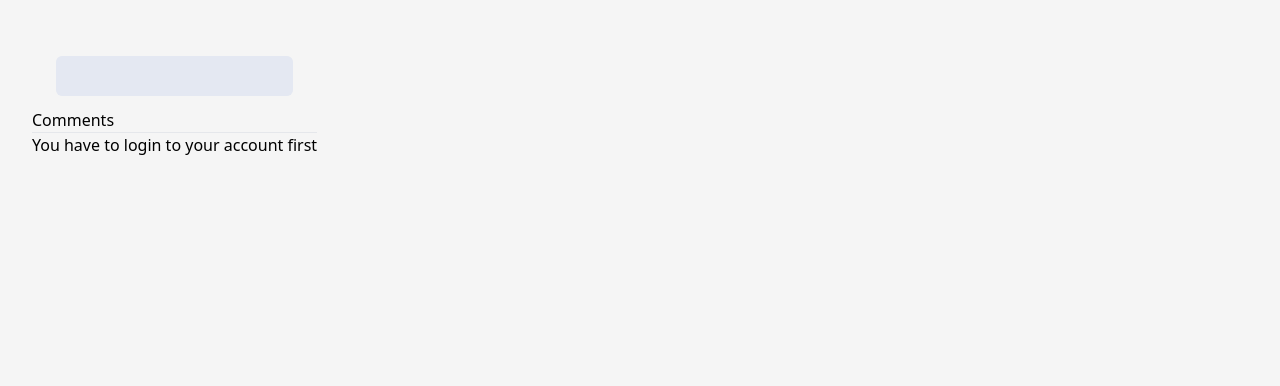
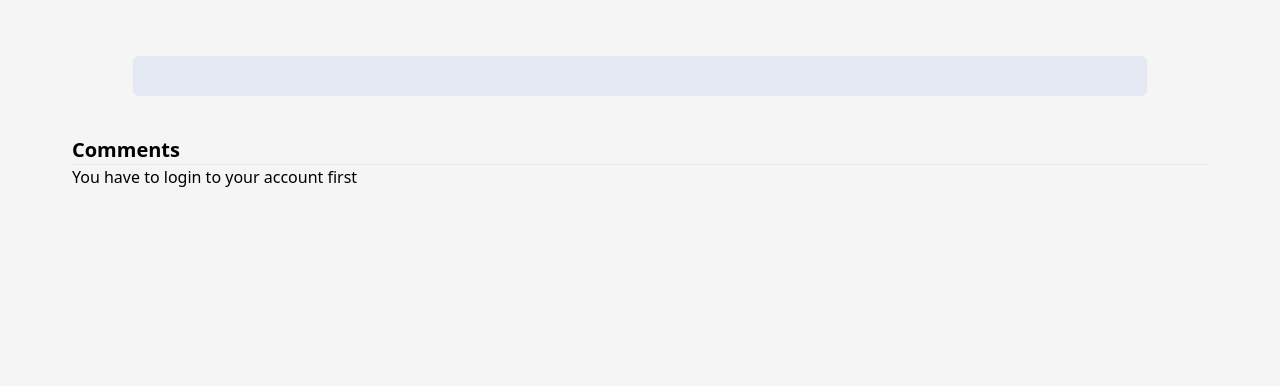
Before and after one commit to mahanfr/Meydoon, a Django app: template gigs/templates/gigs/gig.html in a window 1280 px wide. Shown: the part 56-442 px from the top of the page. Run offline with Django 3.2, Linux system fonts and the light colour scheme; the template is opened without the code that fills it, so the values that code supplies are empty; style sheets or scripts are compiled from the project's sources; some libraries are stand-ins or nearby versions.

Commit message:
fixing alignment of gig template

```diff
--- a/gigs/templates/gigs/gig.html
+++ b/gigs/templates/gigs/gig.html
@@ -6,8 +6,10 @@
 {% block body %}
 {% load crispy_forms_tags %}
 {% load tailwind_filters %}
-<div class="flex mx-8 mt-10">
-  <div>
+
+<div class="mx-8 mt-10">
+
+  <!-- Info -->
   <div>
     <p class="text-center text-2xl mb-4">{{object.title}}</p>
     <div class="mx-auto mb-3 w-10/12 p-5 bg-brand-card rounded-md">
@@ -16,12 +18,16 @@
     <div class="mx-auto">
       {% for p in photo %}
         <div class="mx-auto">
-                <img src="{{p.image.url}}" class="mx-auto" style="width: 70%;">
+          <img src="{{p.image.url}}" class="mx-auto" style="width: 50%;">
         </div>
       {% endfor %}
     </div>
+  </div>
+  <!-- Info -->
 
-        <div class="mx-auto grid grid-cols-3 gap-6 sm:grid-cols-2 md:grid-cols-2 lg:grid-cols-4 xl:grid-cols-4">
+  <!--Plans-->
+  <div class="flex mt-10">
+    <div class="mx-auto grid grid-cols-1 gap-6 sm:grid-cols-2 md:grid-cols-2 lg:grid-cols-3 xl:grid-cols-3">
       {% for plan in object.plan_set.all %}
         <div class="relative bg-white py-6 px-6 rounded-3xl w-64 my-4 shadow-xl">
           <div class="text-white flex items-center absolute rounded-full py-4 px-4 shadow-xl bg-pink-500 left-4 -top-6">
@@ -56,7 +62,12 @@
         </div>
       {% endfor %}
       </div>
-        <h1>Comments</h1>
+  </div>
+  <!--Plans-->
+
+  <!--Comments-->
+  <div class="mx-10">
+    <h1 class="text-xl font-semibold">Comments</h1>
     {% for comment in object.comment_set.all %}
         {% if comment.is_approved %}
           <div class="bg-brand-card rounded-md w-80 my-4">
@@ -79,6 +90,7 @@
         </div>
         {% endif %}
     {% endfor %}
+
     {% if user != object.user %}
         {% if user.is_authenticated %}
           <h1>Write a comment</h1>
@@ -97,8 +109,11 @@
     <a class='bg-blue-500 hover:bg-blue-700 text-white font-bold py-2 px-4 rounded' href="{% url 'edit_gig' gig.id %}">Edit</a>
     {% comment %} edit gig {% endcomment %}
     {% endif %}
+  </div>
+  <!-- Comments -->
 
-    </div>
+  <!-- Settings -->
+  <div>
     {% if request.user == object.user %}
     <div class="col-md-4 py-3">
 
@@ -130,11 +145,11 @@
           </form>
         </div>
       </div>
-
-
     </div>
     {% endif %}
   </div>
+  <!-- Settings -->
+
 </div>
 <script>
   function showCreatePlanCard() {
```
Lines whose indentation alone changed are shown as unchanged.
